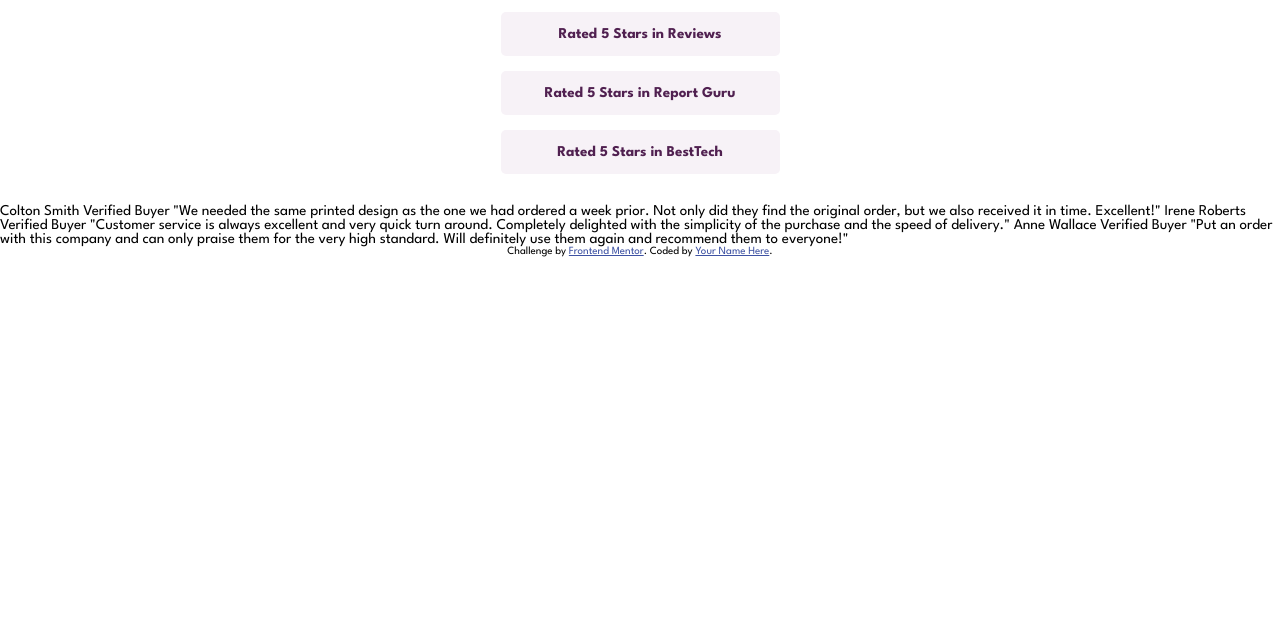
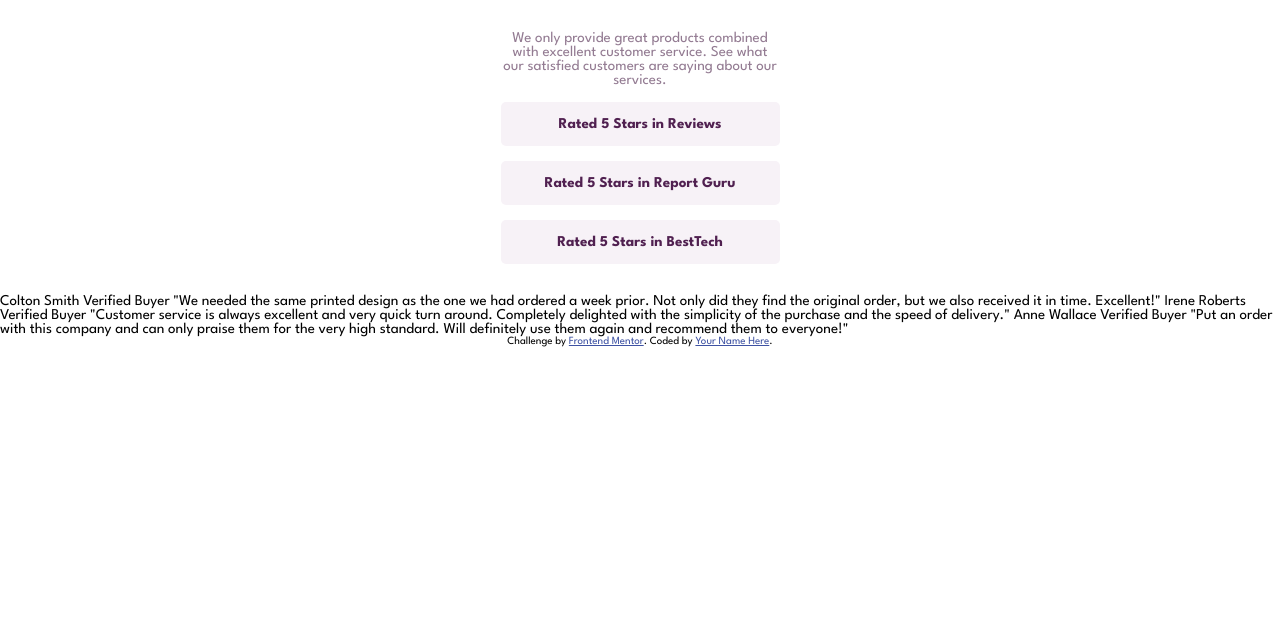
Before and after one commit to Joshdefleur/social-proof-section-master, a plain HTML site: page index.html in a window 1280 px wide. Shown: the part 176-800 px from the top of the page. Drawn offline with Linux system fonts and the light colour scheme.

Commit message:
headwer margin edit

```diff
--- a/styles.css
+++ b/styles.css
@@ -19,7 +19,7 @@ header{
 }
 
 .head{
-    margin: 1em auto;
+    margin: 4em auto 1em auto;
     max-width: 279px;
 }
 
```
